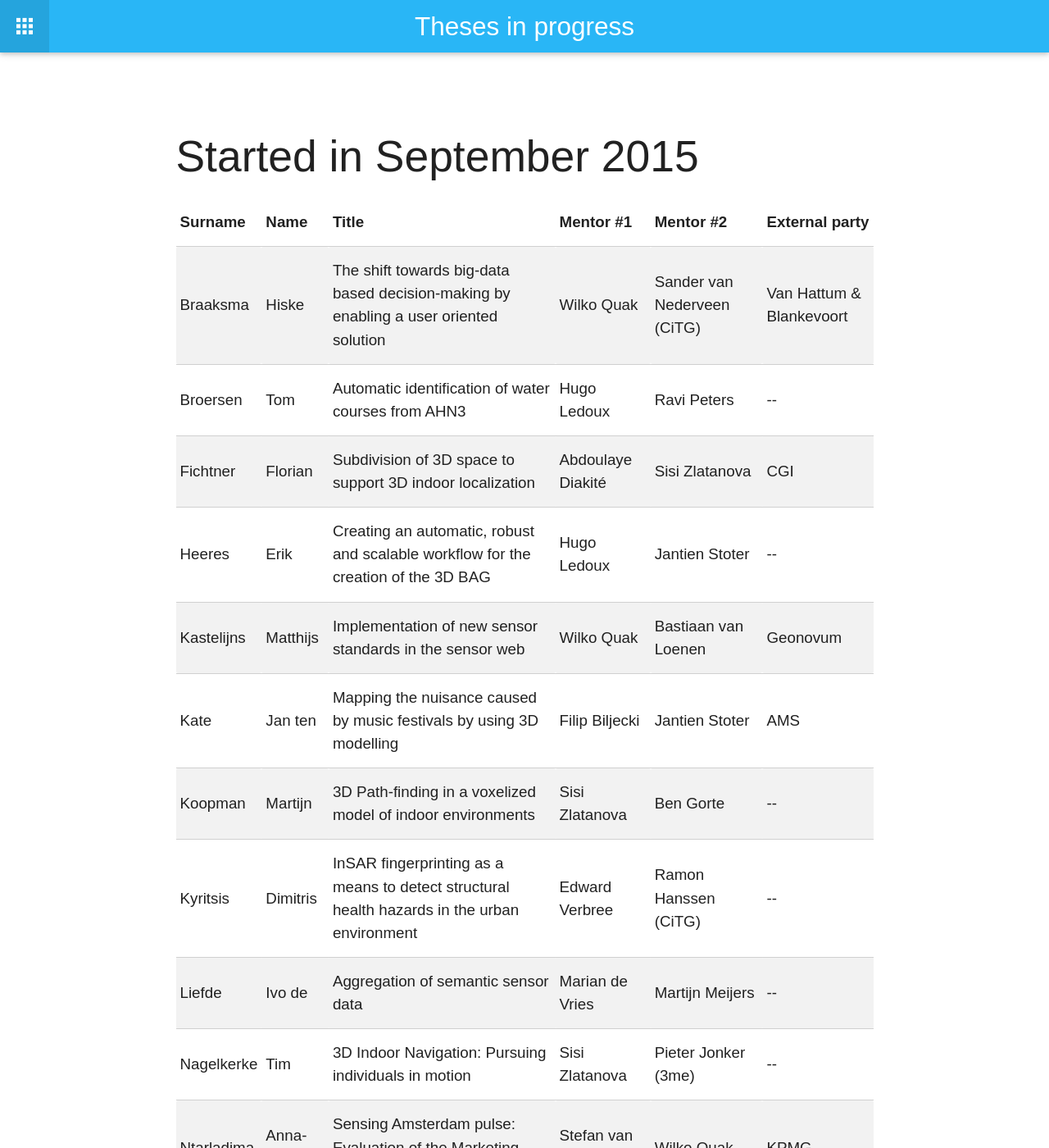
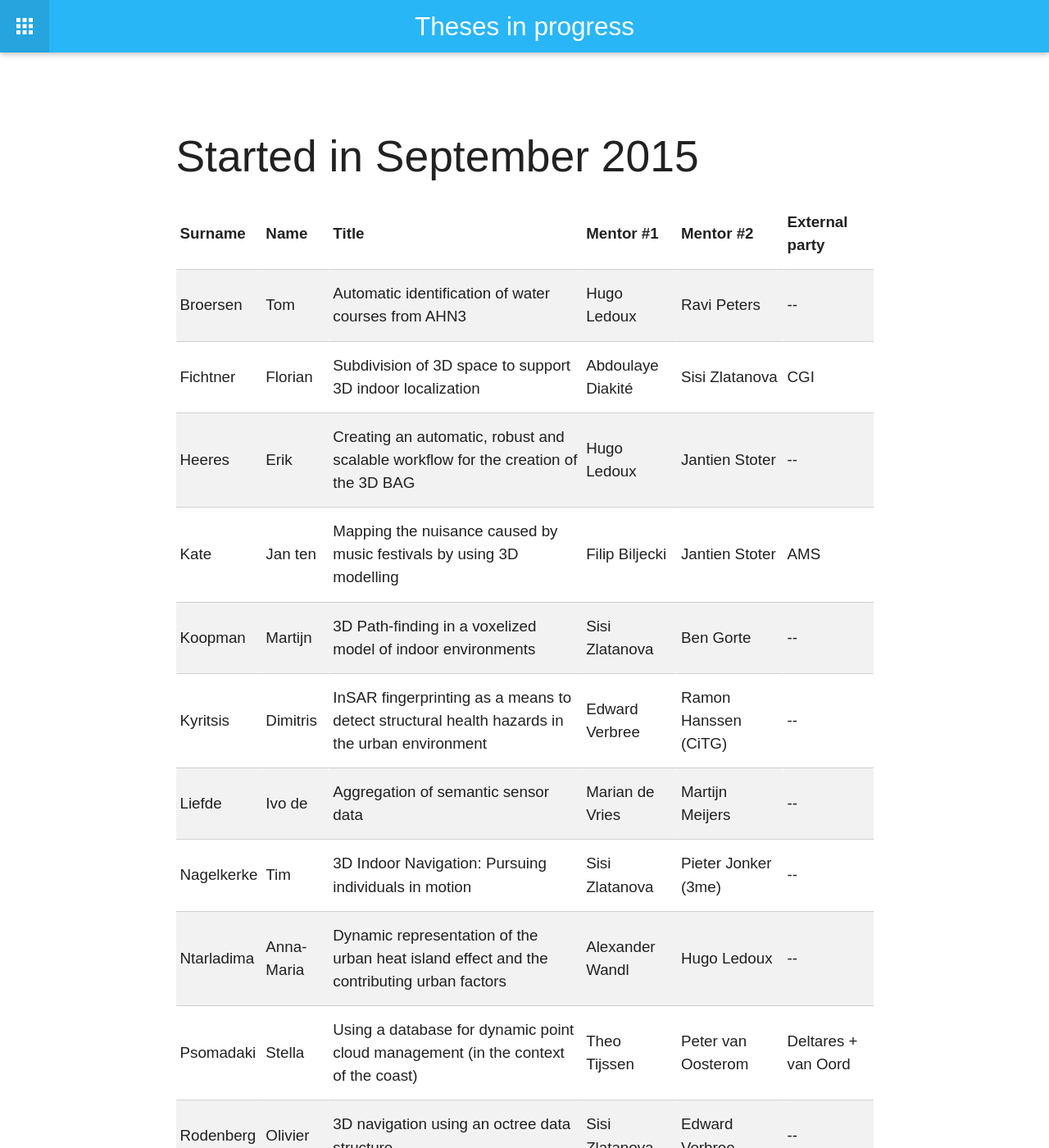
Before and after one commit to tudelft3d/geo2020, a Jekyll site: the page built from inprogress/index.md, in a window 1280 px wide and 1400 px high. Shown: the whole window at 82% size. Built offline with Jekyll 4.4.1, drawn with Linux system fonts in a browser that asks for light colours; nearby versions of some CDN libraries; some of the changed text lies outside the part shown.

Commit message:
updated list of topics/students

```diff
--- a/_data/students_current.yml
+++ b/_data/students_current.yml
@@ -1,3 +1,19 @@
+# - surname: Kastelijns
+#   name: Matthijs
+#   title: "Implementation of new sensor standards in the sensor web"
+#   start: 2015/09
+#   mentor1: Wilko Quak
+#   mentor2: Bastiaan van Loenen
+#   company: "Geonovum"
+
+# - surname: Braaksma
+#   name: Hiske
+#   title: The shift towards big-data based decision-making by enabling a user oriented solution
+#   start: 2015/09
+#   mentor1: Wilko Quak
+#   mentor2: Sander van Nederveen (CiTG)
+#   company: "Van Hattum & Blankevoort"
+#   objective:
 
 - surname: Koopman
   name: Martijn
@@ -33,16 +49,6 @@
   mentor1: Sisi Zlatanova
   mentor2: Edward Verbree
   company: "--"
-
-
-- surname: Kastelijns
-  name: Matthijs
-  title: "Implementation of new sensor standards in the sensor web"
-  start: 2015/09
-  mentor1: Wilko Quak
-  mentor2: Bastiaan van Loenen
-  company: "Geonovum"
-
 
 - surname: Rook
   name: Merwin
@@ -91,15 +97,6 @@
   objective:
 
 
-- surname: Braaksma
-  name: Hiske
-  title: The shift towards big-data based decision-making by enabling a user oriented solution
-  start: 2015/09
-  mentor1: Wilko Quak
-  mentor2: Sander van Nederveen (CiTG)
-  company: "Van Hattum & Blankevoort"
-  objective:
-
 - surname: Broersen
   name: Tom
   title: Automatic identification of water courses from AHN3
@@ -111,12 +108,12 @@
 
 - surname: Ntarladima
   name: Anna-Maria
-  title: "Sensing Amsterdam pulse: Evaluation of the Marketing Plan of the city of Amsterdam"
-  start: 2015/09
-  mentor1: Stefan van der Spek
-  mentor2: Wilko Quak
-  company: KPMG
-  objective: "n this project big data should be managed which derive from mobile tracking of the visitors and residents and tweets after filtering. this datasets will be used in order to evaluate the Marketing Plan of Amsterdam which was launched 10 years ago."
+  title: "Dynamic representation of the urban heat island effect and the contributing urban factors"
+  start: 2015/11
+  mentor1: Alexander Wandl
+  mentor2: Hugo Ledoux
+  company: "--"
+  # objective: "n this project big data should be managed which derive from mobile tracking of the visitors and residents and tweets after filtering. this datasets will be used in order to evaluate the Marketing Plan of Amsterdam which was launched 10 years ago."
 
 - surname: Fichtner
   name: Florian
```
